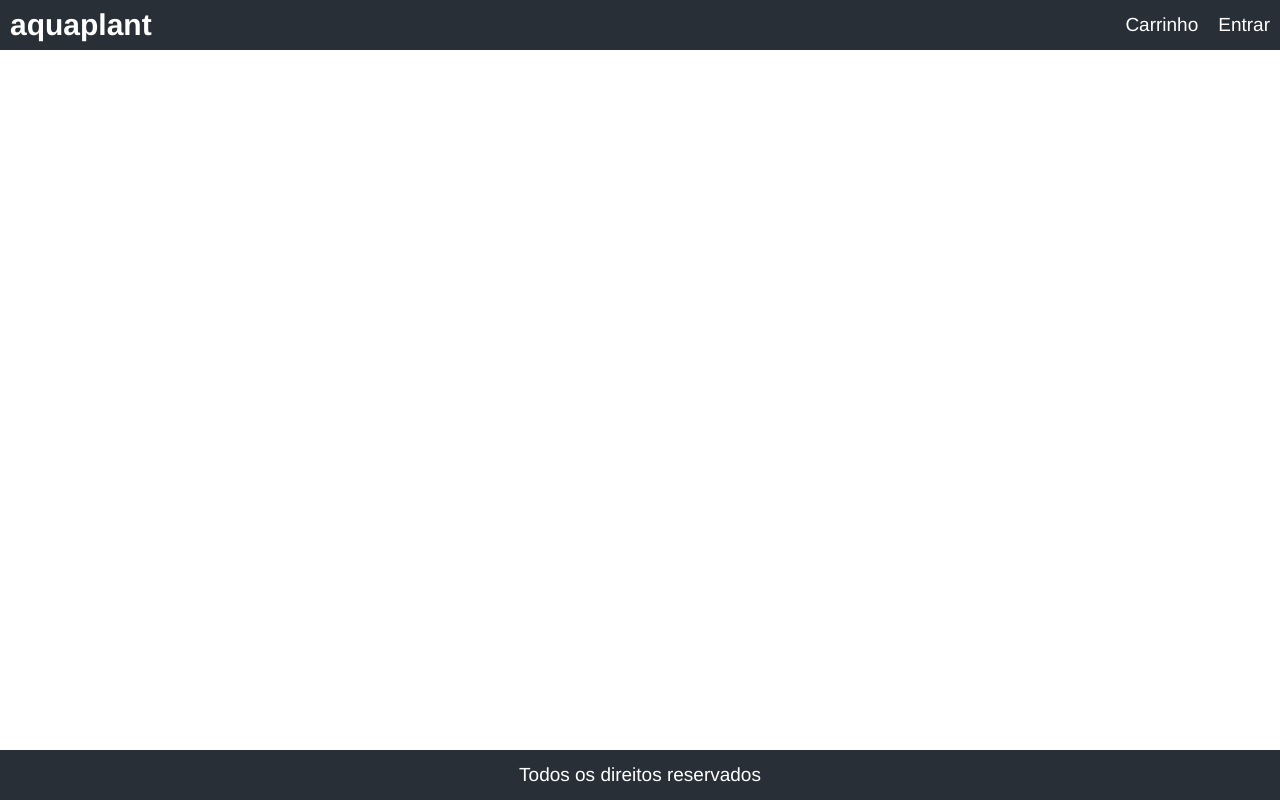
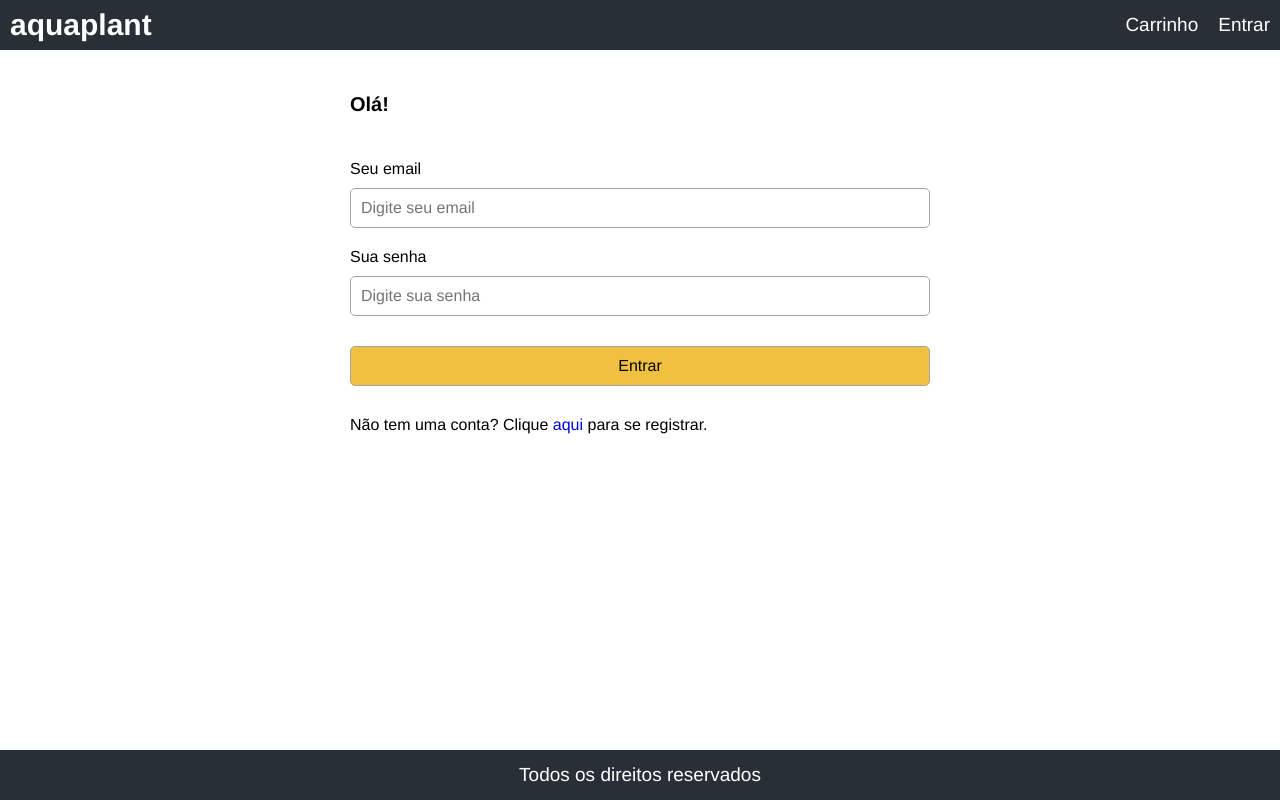
Before and after one commit to anderson-santiago-silva/aquaplant-app, a React (Create React App) app in the folder frontend/: page /signin in a window 1280 px wide. Built offline with nearby package versions, Linux system fonts and the light colour scheme.

Commit message:
add signin

```diff
--- a/frontend/src/App.js
+++ b/frontend/src/App.js
@@ -4,6 +4,7 @@
 import HomeScreen from './screens/HomeScreen';
 import CartScreen from './screens/CartScreen';
 import { useSelector } from 'react-redux';
+import SigninScreen from './screens/SigninScreen';
 
 function App() {
   const cart = useSelector((state) => state.cart);
@@ -30,6 +31,7 @@
         <main>
           <Route path="/cart/:id" component={CartScreen}></Route>
           <Route path="/product/:id" component={ProductScreen}></Route>
+          <Route path="/signin" component={SigninScreen}></Route>
           <Route path="/" component={HomeScreen} exact></Route>
         </main>
         <footer className="row center">Todos os direitos reservados</footer>
--- a/frontend/src/index.css
+++ b/frontend/src/index.css
@@ -202,3 +202,18 @@
   color: #a02020;
   background-color: #ffe0e0e0;
 }
+
+/* Form */
+.form {
+  max-width: 60rem;
+  margin: 0 auto;
+}
+.form > div {
+  display: flex;
+  flex-direction: column;
+  margin: 1rem;
+}
+.form label {
+  margin: 1rem 0;
+  display: block;
+}
--- /dev/null
+++ b/frontend/src/screens/SigninScreen.js
@@ -0,0 +1,51 @@
+import React, { useState } from 'react'
+import { Link } from 'react-router-dom';
+
+export default function SigninScreen() {
+
+  const [email, setEmail] = useState('');
+  const [password, setPassword] = useState('');
+  const submitHandler = (e) => {
+    e.preventDefault();
+    // TODO: signin action
+  }
+  return (
+    <div>
+      <form className="form" onSubmit={submitHandler}>
+        <div>
+          <h1>Olá!</h1>
+        </div>
+        <div>
+          <label htmlFor="email">Seu email</label>
+          <input
+            type="email"
+            id="email"
+            placeholder="Digite seu email"
+            required
+            onChange={ e => setEmail(e.target.value)}/>
+        </div>
+        <div>
+          <label htmlFor="password">Sua senha</label>
+          <input
+            type="password"
+            id="password"
+            placeholder="Digite sua senha"
+            required
+            onChange={ e => setPassword(e.target.value)}/>
+        </div>
+        <div>
+          <label />
+          <button className="primary" type="submit">
+            Entrar
+          </button>
+        </div>
+        <div>
+          <label />
+          <div>
+            Não tem uma conta? Clique <Link to="/register">aqui</Link> para se registrar.
+          </div>
+        </div>
+      </form>
+    </div>
+  )
+};
```
